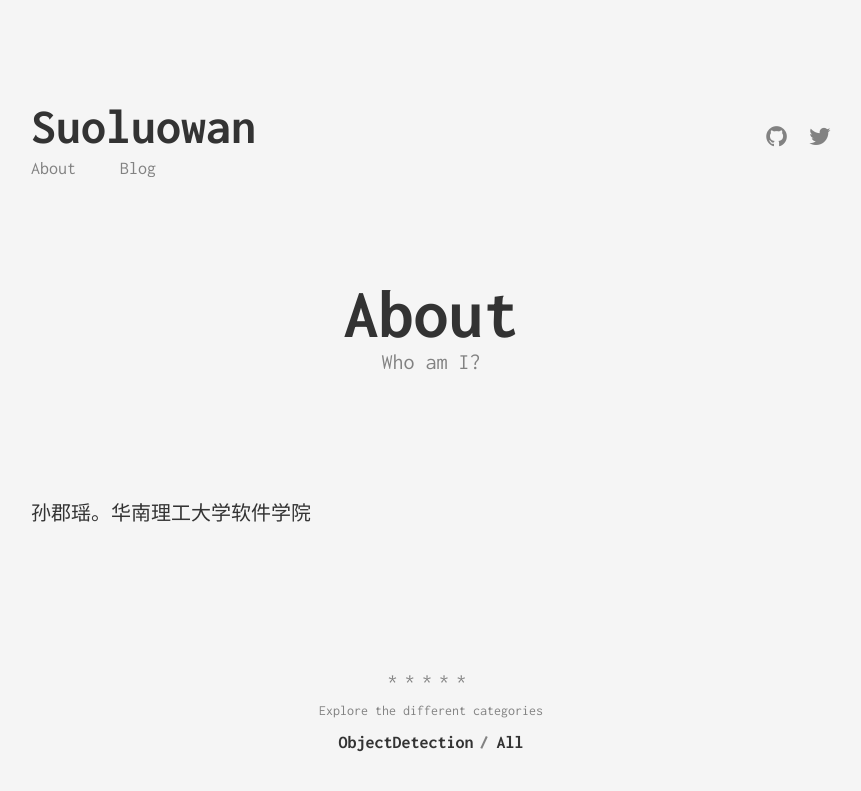
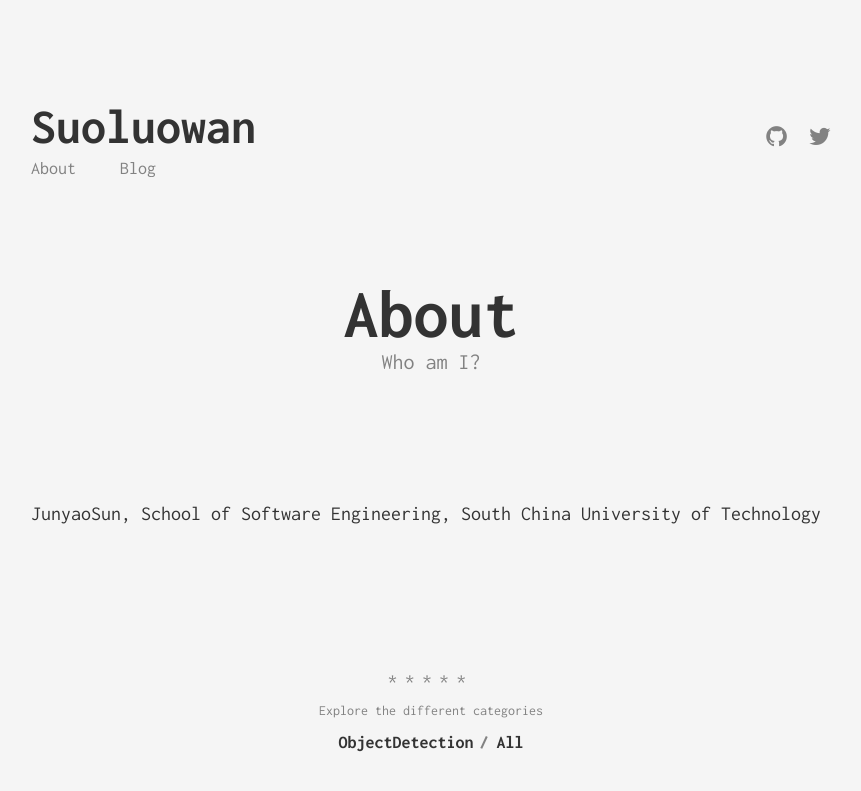
Before and after one commit to suoluowan/suoluowan.github.io, a Jekyll site: the page built from about.md, in a window 1280 px wide. Shown: the top 791 px of the page, without its empty margins (209-1070 px from the left). Built offline with Jekyll 4.4.1, drawn with Linux system fonts in a browser that asks for light colours.

Commit message:
fix about

```diff
--- a/about.md
+++ b/about.md
@@ -5,4 +5,4 @@ subtitle: Who am I?
 permalink: /about/
 ---
 
-孙郡瑶。华南理工大学软件学院
+JunyaoSun, School of Software Engineering, South China University of Technology
```
